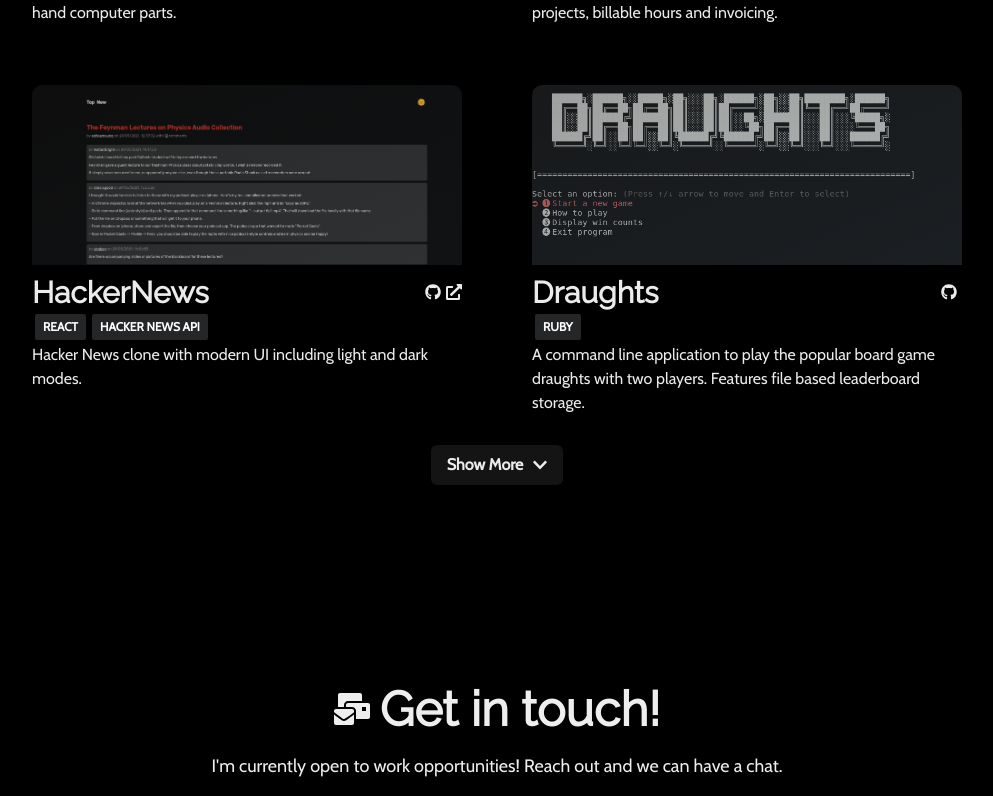
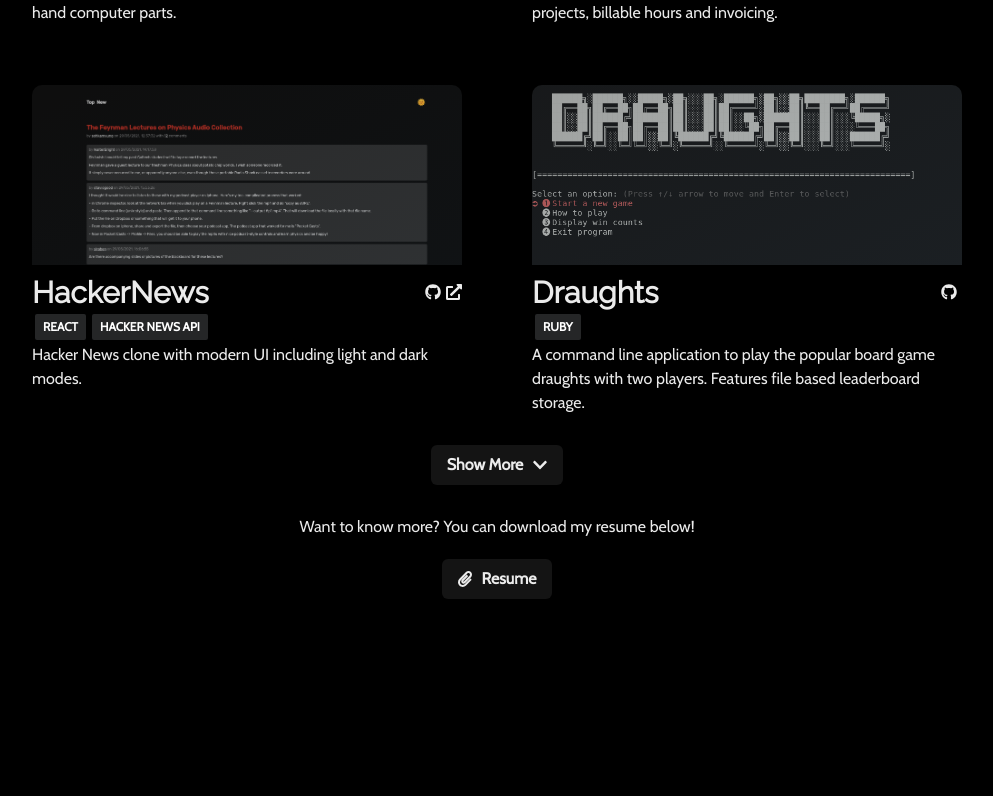
Before and after one commit to Rhys-Morris/portfolio-v2, a Next.js app in the folder frontend/: page / in a window 1280 px wide. Shown: the part 1995-2791 px from the top of the page, without its empty margins (143-1136 px from the left). Built offline with nearby package versions, Linux system fonts and the light colour scheme; a web font is replaced by a local one.

Commit message:
Add resume link and underline effect to link in about section

```diff
--- a/frontend/src/components/About.tsx
+++ b/frontend/src/components/About.tsx
@@ -2,6 +2,7 @@
 import { Flex, Heading, Image, Text } from "@chakra-ui/react";
 import { motion } from "framer-motion";
 import APP_COLORS from "../style/colorTheme";
+import UnderlineLink from "./styled/UnderlineLink";
 
 const MotionImage = motion(Image);
 
@@ -39,13 +40,12 @@
             applications and websites that provide a great user experience,
             whilst still being performant. In my spare time I restore mid
             century furniture - you can find my instagram with some of my work{" "}
-            <a
+            <UnderlineLink
               href="https://www.instagram.com/morrismodern/?hl=en"
               target="_blank"
-              style={{ fontWeight: "bold", color: APP_COLORS.fontHighlight }}
             >
               here
-            </a>
+            </UnderlineLink>
             . I love the design aesthetic of the mid century period, and there's
             something immeasurably satisfying about working with wood, and
             bringing something old back to life.
--- a/frontend/src/components/Work.tsx
+++ b/frontend/src/components/Work.tsx
@@ -1,10 +1,11 @@
 import React from "react";
-import { Flex, Heading, Button } from "@chakra-ui/react";
+import { Flex, Heading, Button, Text, Link } from "@chakra-ui/react";
 import { FontAwesomeIcon } from "@fortawesome/react-fontawesome";
 import {
   faBriefcase,
   faChevronDown,
   faChevronUp,
+  faPaperclip,
 } from "@fortawesome/free-solid-svg-icons";
 import ProjectCard from "./ProjectCard";
 import Technology from "./Technology";
@@ -77,6 +78,19 @@
             </Button>
           )}
         </Flex>
+        <Text zIndex="1" mt="30px" mb="20px">
+          Want to know more? You can download my resume below!
+        </Text>
+        <Link target="_blank" href="/resume">
+          <Button>
+            {" "}
+            <FontAwesomeIcon
+              icon={faPaperclip}
+              style={{ marginRight: "10px" }}
+            />{" "}
+            Resume
+          </Button>
+        </Link>
       </Flex>
     </section>
   );
--- /dev/null
+++ b/frontend/src/components/styled/UnderlineLink.tsx
@@ -0,0 +1,27 @@
+import styled from "@emotion/styled";
+import APP_COLORS from "../../style/colorTheme";
+
+const UnderlineLink = styled.a`
+  color: ${APP_COLORS.fontHighlight};
+  position: relative;
+  font-weight: bold;
+
+  &:after {
+    content: "";
+    width: 0%;
+    transition: 0.3s all;
+    background: ${APP_COLORS.fontHighlight};
+    height: 2px;
+    position: absolute;
+    top: 100%;
+    left: 0;
+  }
+
+  &:hover {
+    &:after {
+      width: 100%;
+    }
+  }
+`;
+
+export default UnderlineLink;
```
Also changed, not shown: 1 other file (tests, documents, lock files or other folders).
